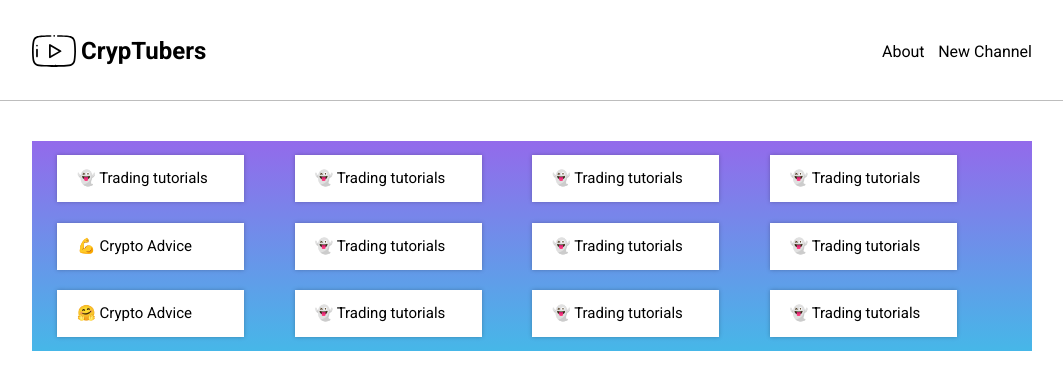
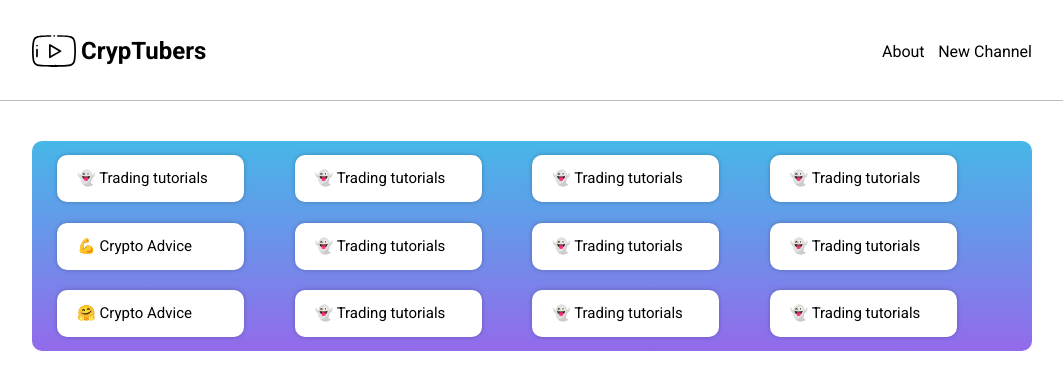
Before and after one commit to brajabi/cryptubers, a Next.js app: page / in a window 1280 px wide. Shown: the top 390 px of the page, without its empty margins (108-1171 px from the left). Built offline with nearby package versions, Linux system fonts and the light colour scheme.

Commit message:
fix: change categories style

```diff
--- a/componets/Categories.js
+++ b/componets/Categories.js
@@ -27,9 +27,10 @@ const Wrapper = styled.div`
   display: flex;
   justify-content: center;
   align-items: center;
-  background: linear-gradient(180deg, #936aeb 0%, rgba(255, 255, 255, 0) 100%),
+  background: linear-gradient(360deg, #936aeb 0%, rgba(255, 255, 255, 0) 100%),
     #46b7e8;
   margin-top: 40px;
+  border-radius: 10px;
 `
 
 const ListCountainer = styled.div`
@@ -52,4 +53,5 @@ const ListItem = styled.a`
   text-decoration: none;
   font-weight: 400;
   font-size: 15px;
+  border-radius: 10px;
 `
```
